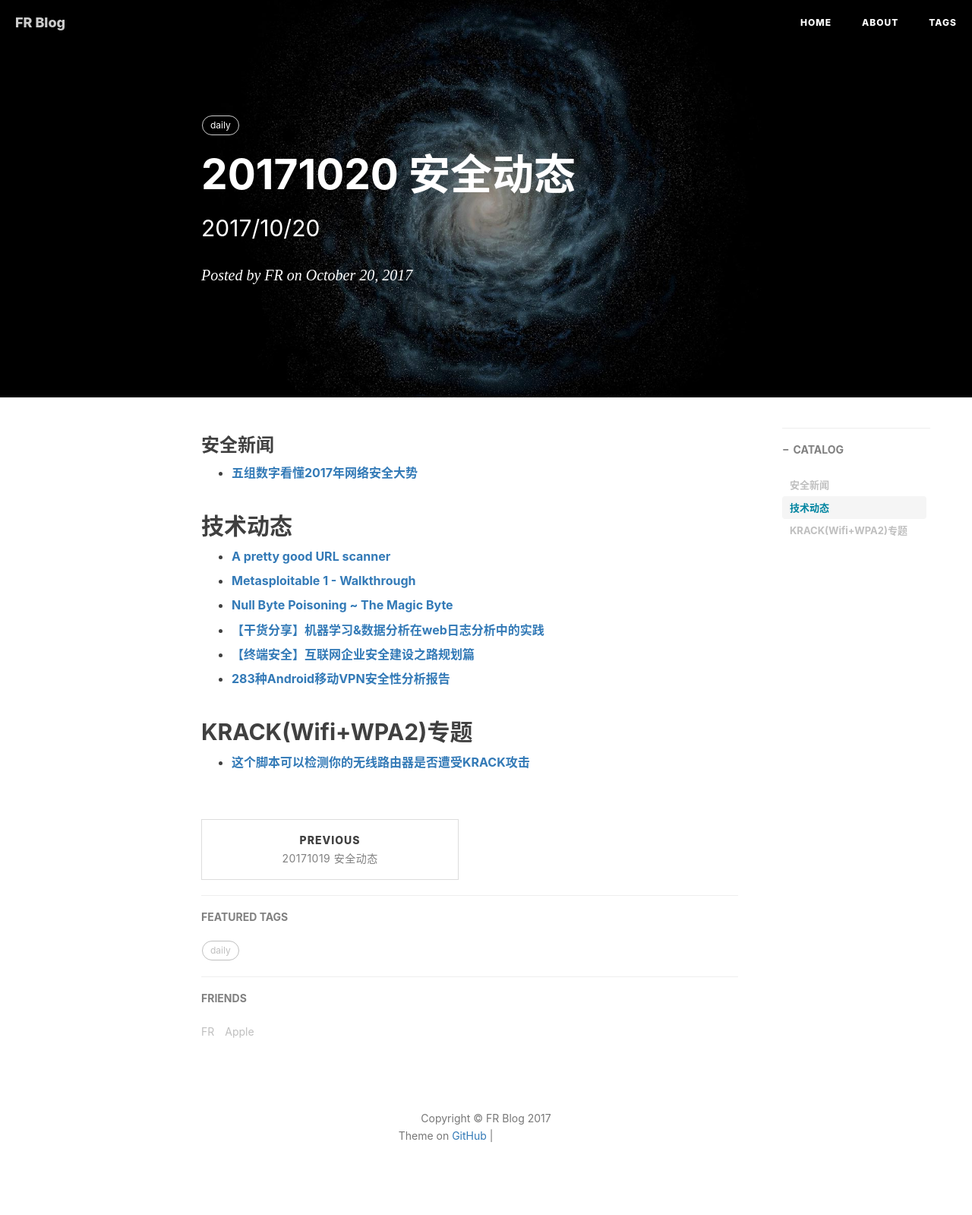
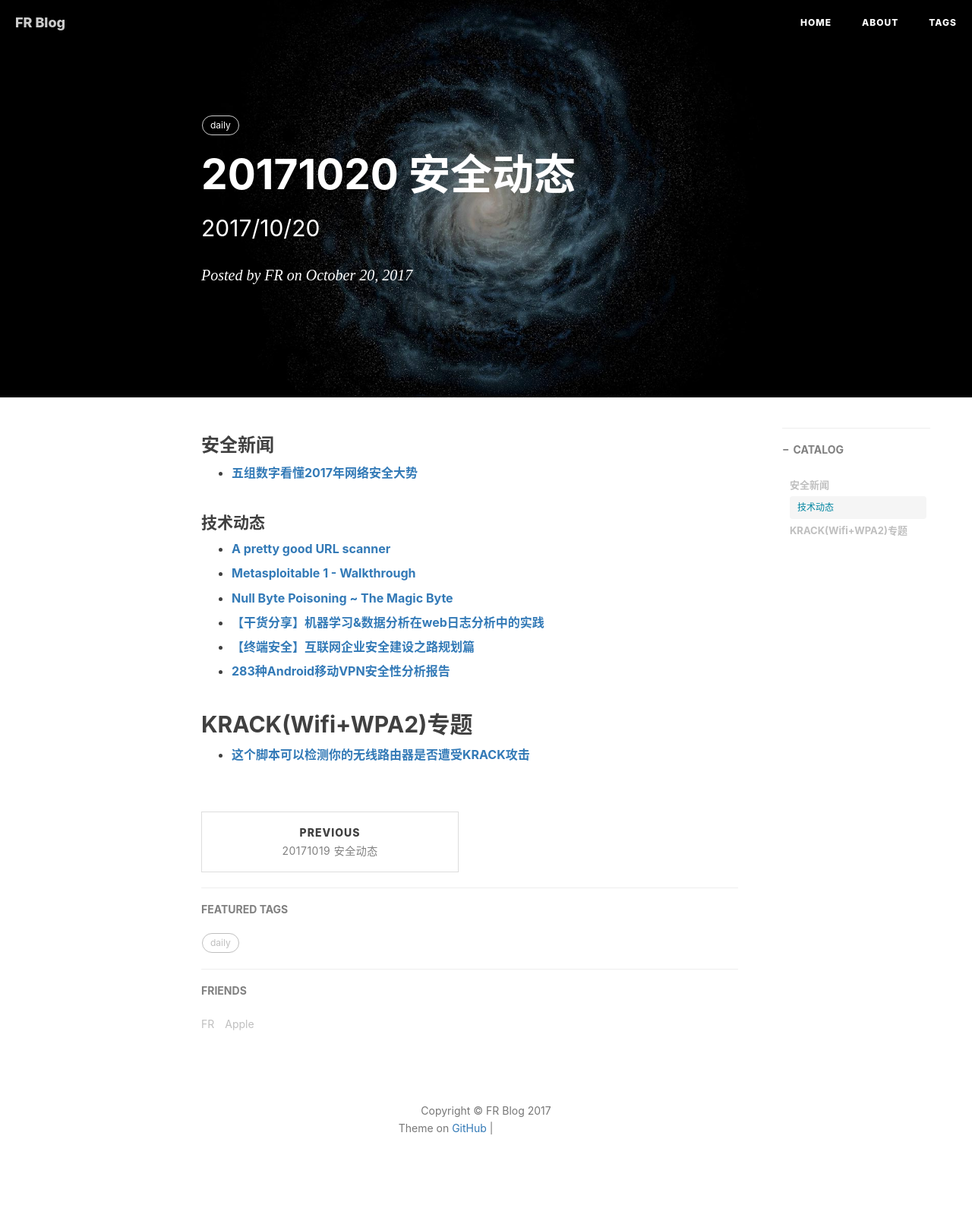
Before and after one commit to flankeraptor/flankeraptor.github.io, a Jekyll site: the page built from _posts/2017-10-20-20171020-安全动态.md, in a window 1280 px wide. Shown: the whole page at 76% size. Built offline with Jekyll 4.4.1, drawn with Linux system fonts in a browser that asks for light colours; nearby versions of some CDN libraries; comment, search, counter and statistics services are not loaded; grey boxes are pictures that could not be loaded.

```diff
--- a/_posts/2017-10-20-20171020-安全动态.md
+++ b/_posts/2017-10-20-20171020-安全动态.md
@@ -12,7 +12,7 @@ tags:
 ### 安全新闻
 - **[五组数字看懂2017年网络安全大势](https://www.csoonline.com/article/3153707/security/top-5-cybersecurity-facts-figures-and-statistics-for-2017.html)**
 
-## 技术动态
+#### 技术动态
 - **[A pretty good URL scanner](https://urlscan.io/)**
 
 - **[Metasploitable 1 - Walkthrough](https://0x00sec.org/t/metasploitable-1-walkthrough/3964)**
```
